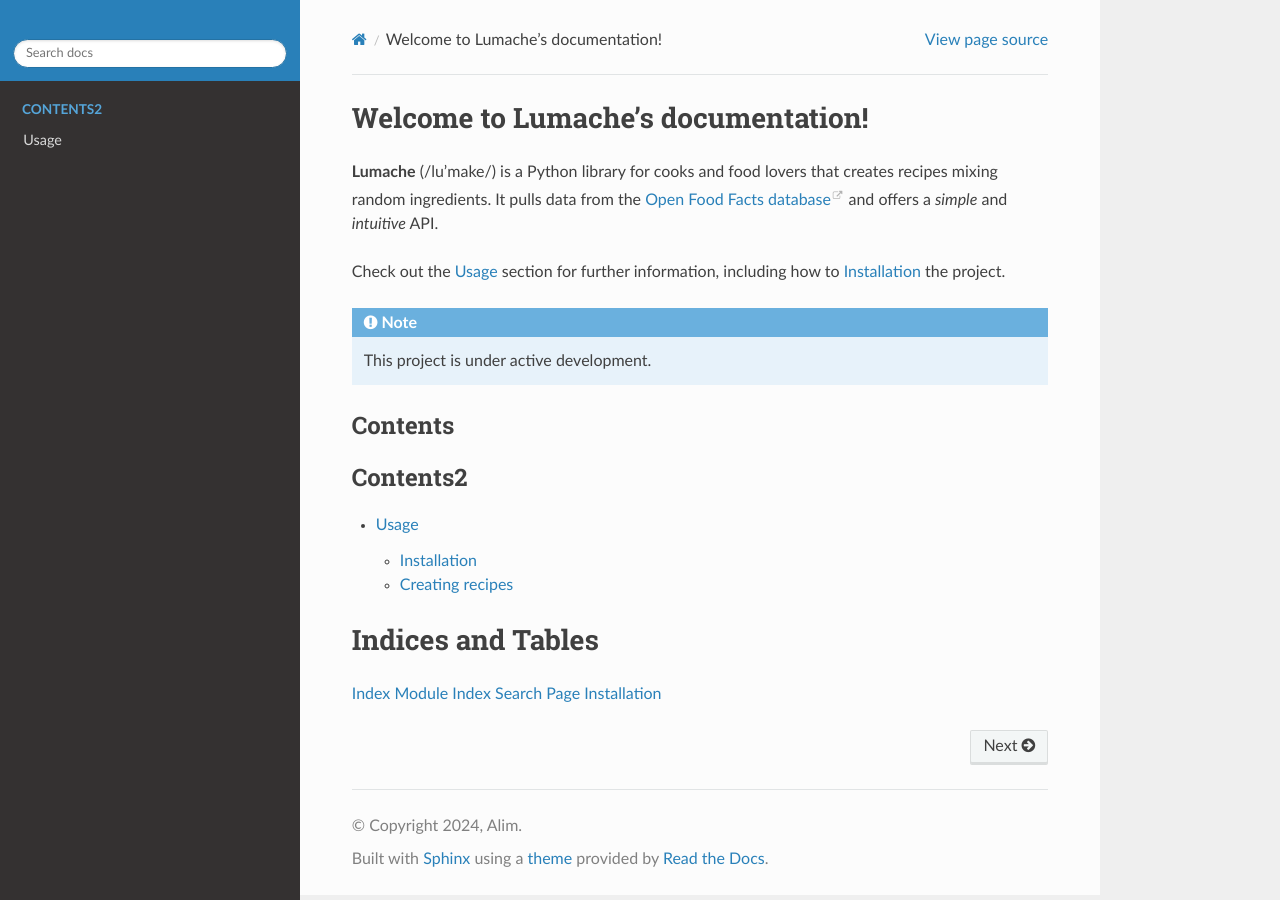
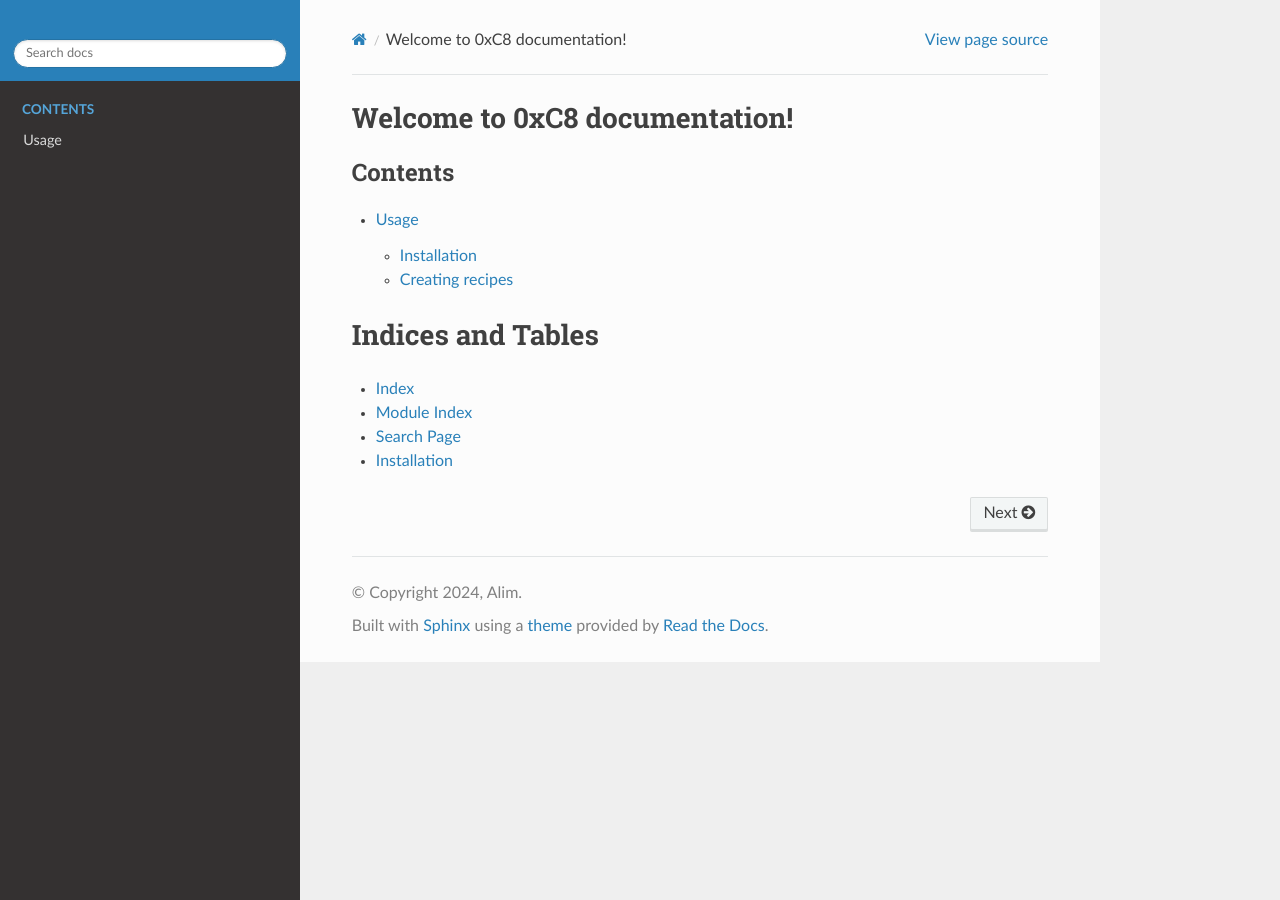
Before and after one commit to B0r4x/0xC8, a Sphinx documentation site: the page built from docs/source/index.rst, in a window 1280 px wide. Built offline with Sphinx 7.4.7 and the Read the Docs theme 2.0.0, drawn with Linux system fonts in a browser that asks for light colours; pages that are not in the unit, such as notebooks, are missing from menus.

Commit message:
Update index.rst

```diff
--- a/docs/source/index.rst
+++ b/docs/source/index.rst
@@ -1,24 +1,9 @@
-Welcome to Lumache's documentation!
+Welcome to 0xC8 documentation!
 ===================================
-
-**Lumache** (/lu'make/) is a Python library for cooks and food lovers
-that creates recipes mixing random ingredients.
-It pulls data from the `Open Food Facts database <https://world.openfoodfacts.org/>`_
-and offers a *simple* and *intuitive* API.
-
-Check out the :doc:`usage` section for further information, including
-how to :ref:`installation` the project.
-
-.. note::
-
-   This project is under active development.
-
-Contents
---------
 
 .. toctree::
    :maxdepth: 2
-   :caption: Contents2
+   :caption: Contents
 
    hunter
    introduction
@@ -27,7 +12,7 @@
 
 Indices and Tables
 ==================
-:ref:`genindex`
-:ref:`modindex`
-:ref:`search`
-:ref:`installation`
+* :ref:`genindex`
+* :ref:`modindex`
+* :ref:`search`
+* :ref:`installation`
```
